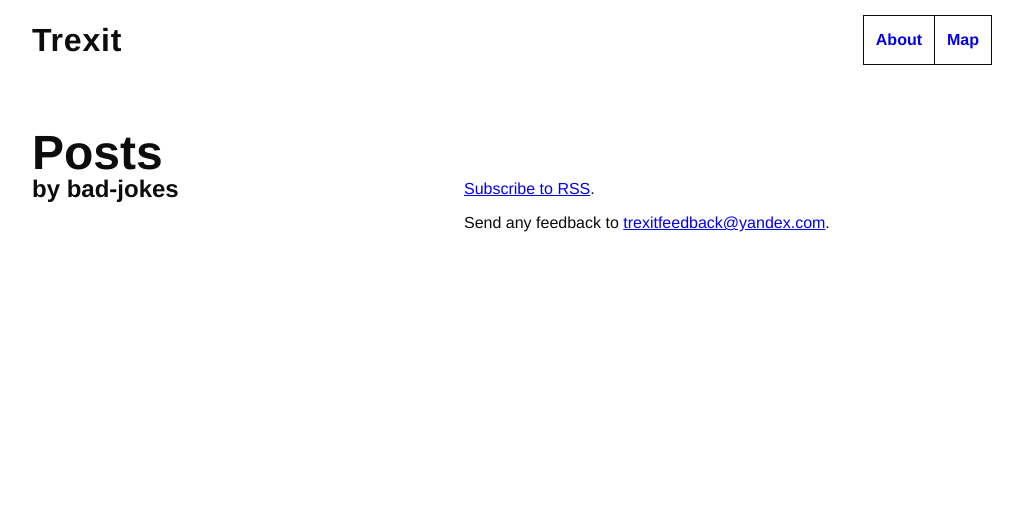
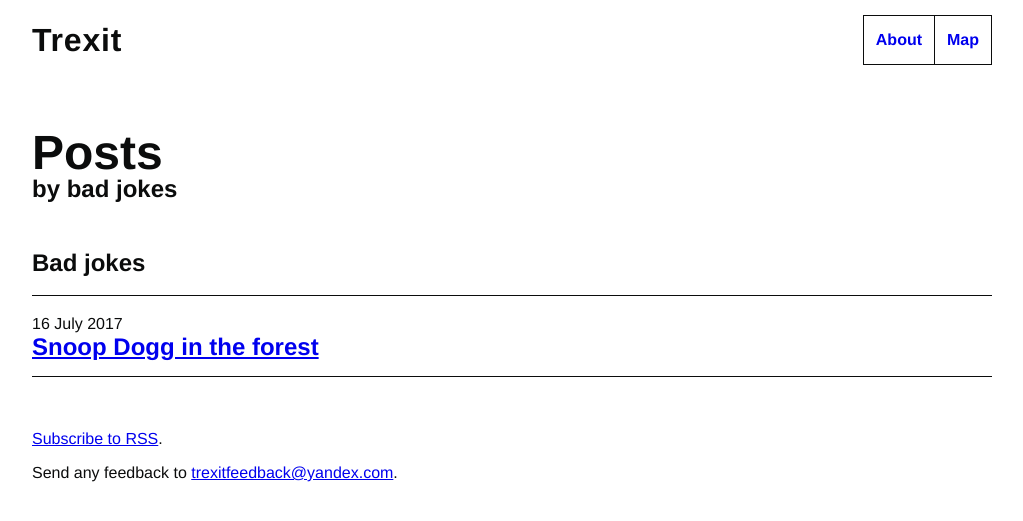
Before and after one commit to tombye/trexit, a Jekyll site: the page built from bad-jokes/index.md, in a window 1280 px wide. Shown: the top 521 px of the page, without its empty margins (128-1151 px from the left). Built offline with Jekyll 4.4.1, drawn with Linux system fonts in a browser that asks for light colours.

Commit message:
Add first post and tag to grouping page

```diff
--- a/_posts/2017-07-16-snoop-dog-in-the-forest.markdown
+++ b/_posts/2017-07-16-snoop-dog-in-the-forest.markdown
@@ -6,6 +6,7 @@ categories: jekyll update
 tags:
 - "France"
 - "Grandes randonnées"
+- "Bad jokes"
 ---
 
 This is for the trees.
--- a/bad-jokes/index.md
+++ b/bad-jokes/index.md
@@ -1,5 +1,6 @@
 ---
 layout: grouping
-grouping_name: bad-jokes
+grouping_name: "bad jokes"
 grouping_tags:
+- "Bad jokes"
 ---
```
